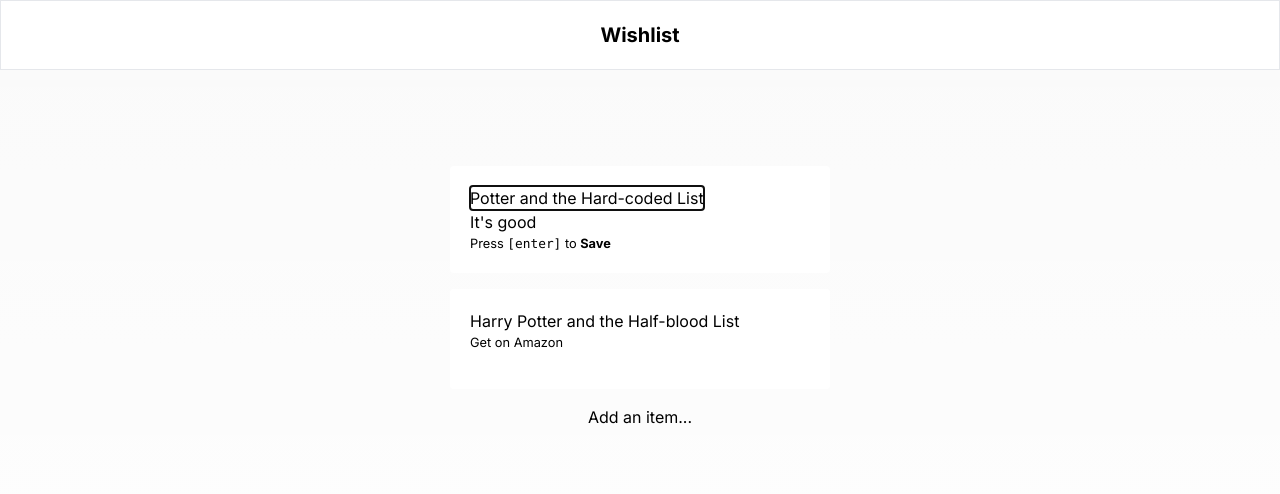
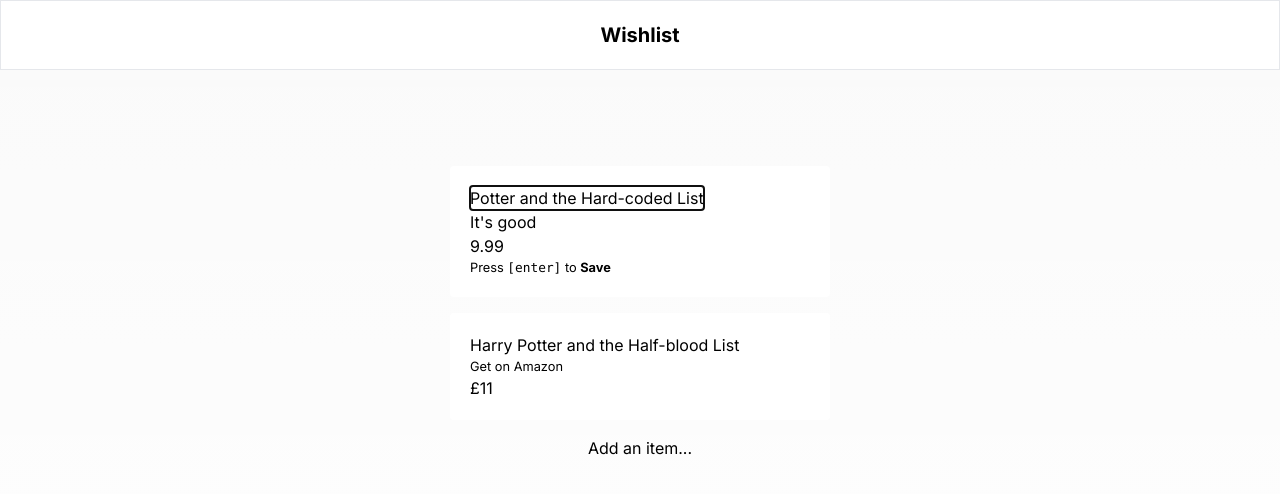
Before and after one commit to tmutimer/wishlist-app, a Next.js app: page /my-list in a window 1280 px wide. Both pictures are taken after a click on the element "It's good". Shown: the top 494 px of the page. Built offline with nearby package versions, Linux system fonts and the light colour scheme.

Commit message:
Feat: Add a price to wishlist items

```diff
--- a/components/listItem.tsx
+++ b/components/listItem.tsx
@@ -7,15 +7,17 @@
     id: string;
     name: string;
     note: string;
+    price: number;
     updateItem: Function;
 };
 
-export default function ListItem({id, name, note, updateItem = () => {console.log("default updateItem used");
+export default function ListItem({id, name, note, price, updateItem = () => {console.log("default updateItem used");
 } }: ListItemProps) {
 
     const [isEditable, setIsEditable] = useState(false);
     const [localName, setLocalName] = useState(name);
-    const [localNote, setLocalNote] = useState(note)
+    const [localNote, setLocalNote] = useState(note);
+    const [localPrice, setLocalPrice] = useState(price);
 
     const handleBlur = (event: React.FocusEvent<HTMLDivElement>) => {
         if (!event.currentTarget.contains(event.relatedTarget as Node)) { //handle blur bubble from child
@@ -35,9 +37,14 @@
         setLocalNote(event.target.value);
     };
 
+    const handlePriceChange = (event: React.ChangeEvent<HTMLInputElement>) => {
+        setLocalPrice(parseFloat(event.target.value));
+    };
+
+
     const handleKeyPress = (event: React.KeyboardEvent<HTMLInputElement>) => {
         if (event.key === 'Enter') {
-            updateItem({id, name, note})
+            updateItem({id, name, note, price})
 
             event.currentTarget.blur()
             // setLocalName(name)
@@ -72,12 +79,21 @@
                     onKeyDown={handleKeyPress}
                     placeholder='Add a note...'
                 />
+                <input
+                    type="number"
+                    className="block"
+                    value={localPrice}
+                    onChange={handlePriceChange}
+                    onKeyDown={handleKeyPress}
+                    placeholder='Add a note...'
+                />
                 <small className="block">Press <code>[enter]</code> to <strong>Save</strong></small>
             </form>
             :
             <div>
-                <h2 className="" onClick={handleClick}>{name}</h2>
-                <small className="block" onClick={handleClick}>{note}</small>
+                <h2 className="" onClick={handleClick}>{localName}</h2>
+                <small className="block" onClick={handleClick}>{localNote}</small>
+                {localPrice && <p>£{localPrice}</p>}
             </div>
 
             }
--- a/components/wishList.tsx
+++ b/components/wishList.tsx
@@ -9,11 +9,14 @@
         {
             id: uuidv4(),
             name: "Harry Potter and the Hard-coded List",
-            note: "It's good"},
+            note: "It's good",
+            price: 9.99
+        },
         {
             id: uuidv4(),
             name: "Harry Potter and the Half-blood List",
-            note: "Get on Amazon"
+            note: "Get on Amazon",
+            price: 11
         }
     ]
 }
@@ -38,7 +41,7 @@
      */
     const addItem = (newItemTitle: string) => {
         if(newItemTitle && newItemTitle.trim()) {
-            setWishList((prev) => [...prev, {id: uuidv4(), name: newItemTitle, note: ""}])
+            setWishList((prev) => [...prev, {id: uuidv4(), name: newItemTitle, note: "", price: NaN}])
         }
 
         setIsAdding(false)
@@ -51,7 +54,7 @@
     return (
         <main className="flex min-h-screen flex-col items-center gap-4 p-24">
             {wishList.map((item) => (
-                <ListItem key={item.id} id={item.id} name={item.name} note={item.note} updateItem={getUpdateItemFunction(item.id)} />
+                <ListItem key={item.id} id={item.id} name={item.name} note={item.note} price={item.price} updateItem={getUpdateItemFunction(item.id)} />
             ))}
             { !isAdding ? <AddItemButton onPress={triggerAdd} /> : <NewItemInput submitAction={addItem} /> }
         </main>
```
